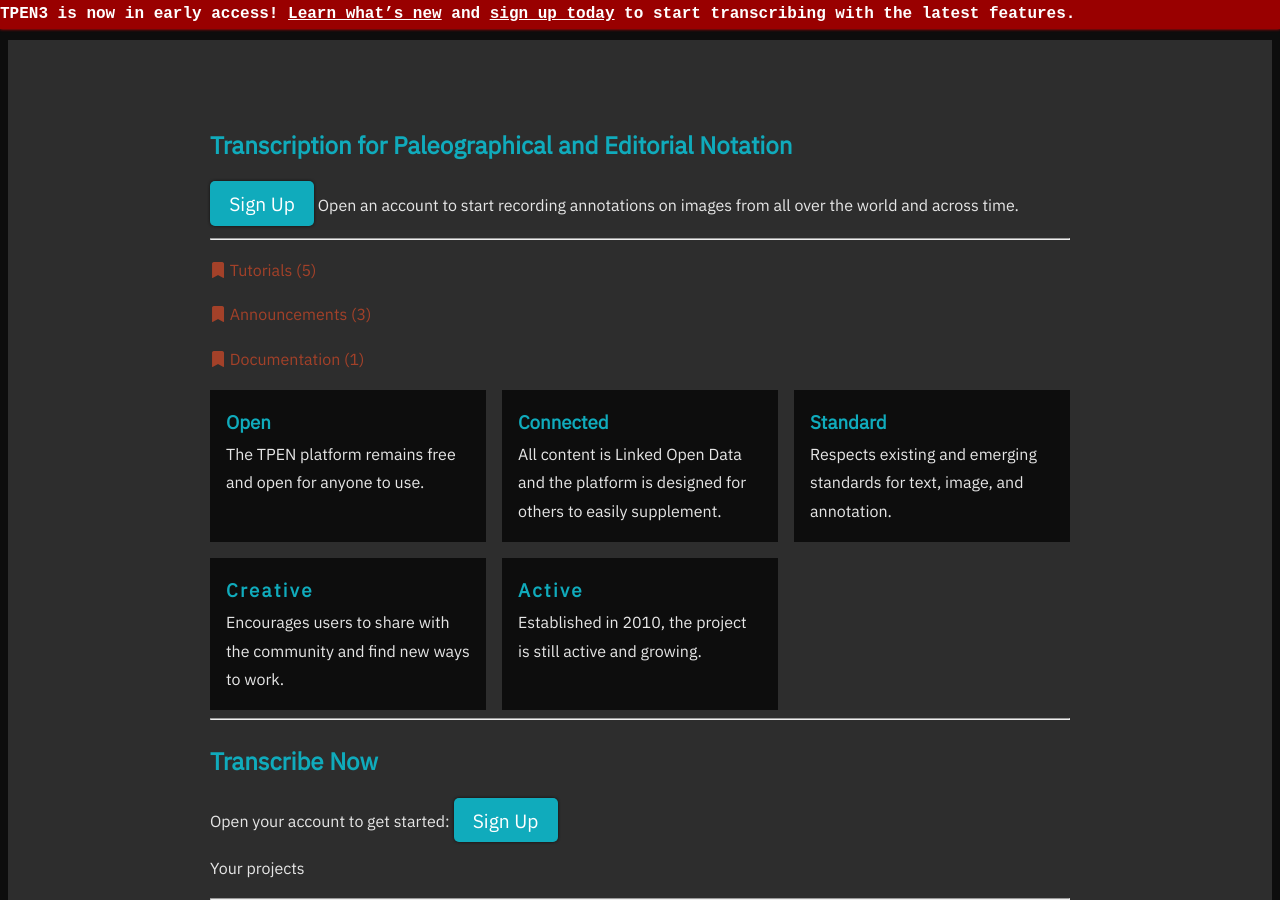
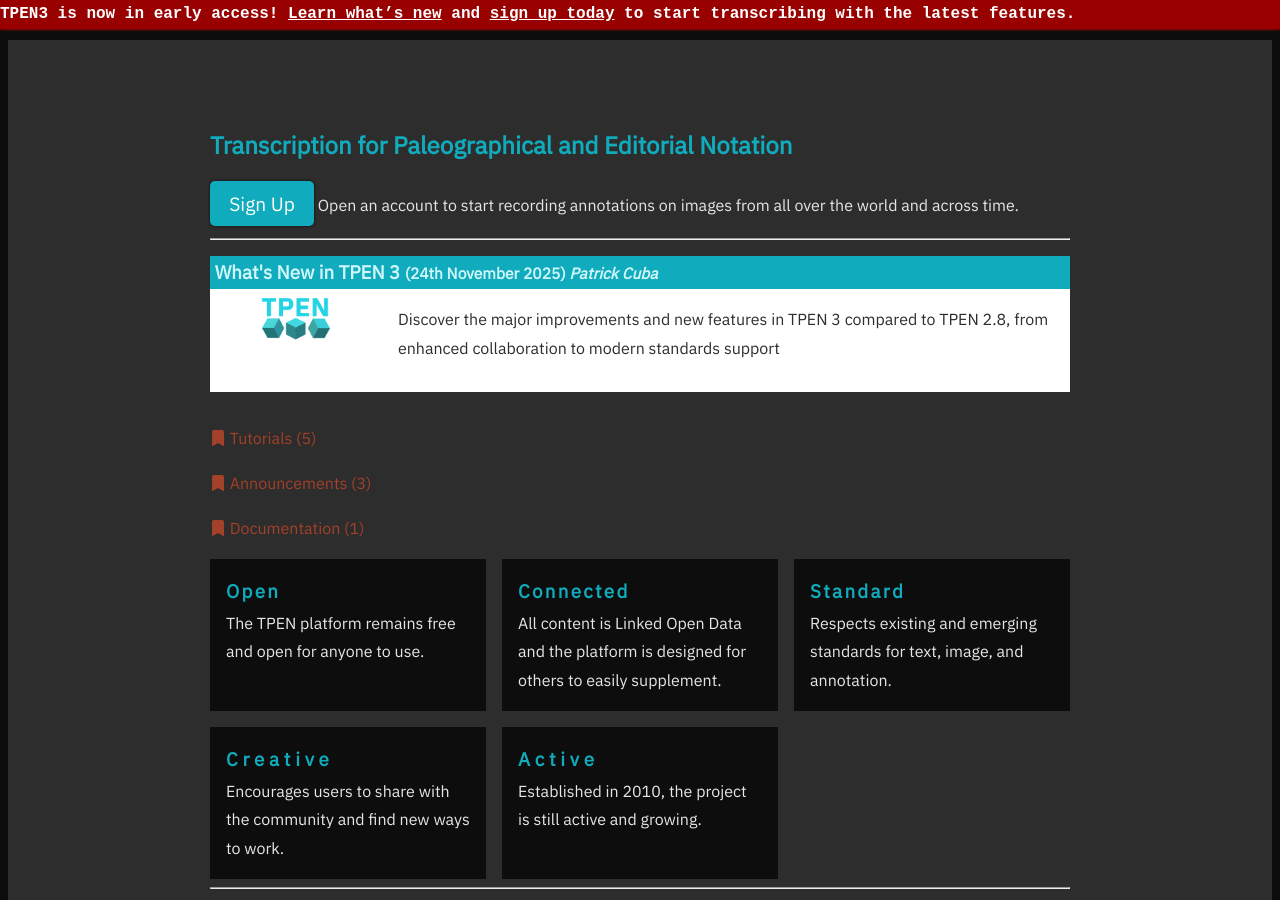
Before and after one commit to CenterForDigitalHumanities/TPEN3, a Jekyll site: the page built from pages/index.md, in a window 1280 px wide and 900 px high, scrolled down 868 px. Built offline with Jekyll 4.4.1, drawn with Linux system fonts in a browser that asks for light colours.

Commit message:
Add pinned post support to homepage
Introduces a 'pinned' attribute for posts and updates the homepage logic to prioritize displaying pinned posts if available. Falls back to recent post logic if no pinned posts exist.

```diff
--- a/pages/index.md
+++ b/pages/index.md
@@ -18,11 +18,18 @@
 Welcome back! [Launch TPEN 3.0](https://app.t-pen.org){: .button role="button"}
 
 ---
-{% assign today_date = 'now' | date: '%s' %}
-{% assign pre_date = site.posts.first.date | date: '%s' %}
-{% assign diff = today_date | minus: pre_date %}
-{% if diff < 604800 %}
-  {% assign post = site.posts.first %}
+{% assign pinned_posts = site.posts | where_exp: "p", "p.pinned == true" %}
+{% if pinned_posts and pinned_posts.size > 0 %}
+  {% assign post = pinned_posts.first %}
+{% else %}
+  {% assign today_date = 'now' | date: '%s' %}
+  {% assign pre_date = site.posts.first.date | date: '%s' %}
+  {% assign diff = today_date | minus: pre_date %}
+  {% if diff < 604800 %}
+    {% assign post = site.posts.first %}
+  {% endif %}
+{% endif %}
+{% if post %}
 <ul class="post-list">
     <li class="post-list-item">
       <h3>
```
Also changed, not shown: _posts/2025-11-24-whats-new-tpen3.md (+1 -0 lines).
